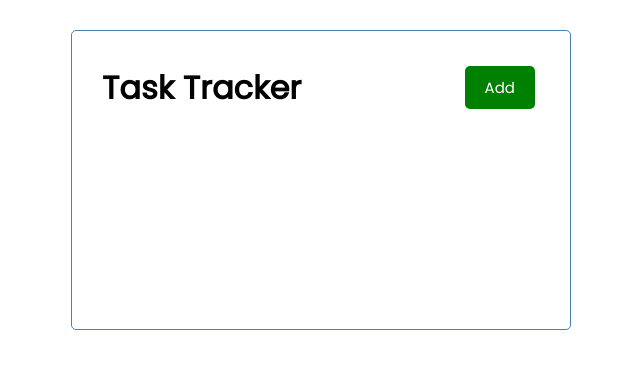
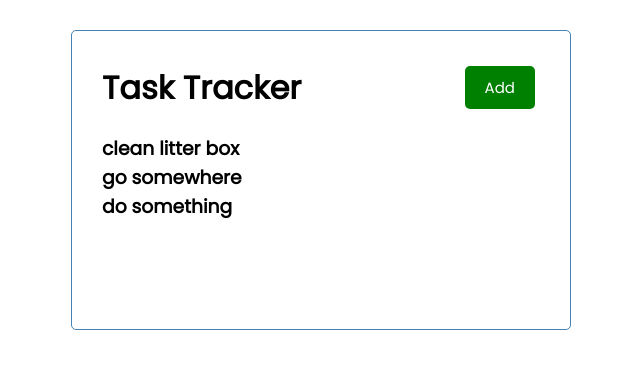
Before and after one commit to Shamoleambo/react-loop, a React (Vite) app: page / in a window 1280 px wide. Shown: the top 368 px of the page, without its empty margins (319-959 px from the left). Built offline with nearby package versions, Linux system fonts and the light colour scheme.

Commit message:
create Tasks component

```diff
--- a/src/App.jsx
+++ b/src/App.jsx
@@ -1,9 +1,24 @@
+import { useState } from 'react'
 import Header from './components/Header'
+import Tasks from './components/Tasks'
+
+const taskList = [
+  {
+    id: 1,
+    text: 'clean litter box',
+    day: 'Jan 23rd at 2:30pm',
+    reminder: true
+  },
+  { id: 2, text: 'go somewhere', day: 'Jan 30th at midnight', reminder: false },
+  { id: 3, text: 'do something', day: 'Feb 1st at noon', reminder: true }
+]
 
 function App() {
+  const [tasks, setTasks] = useState(taskList)
   return (
     <div className='container'>
       <Header />
+      <Tasks tasks={tasks} />
     </div>
   )
 }
--- /dev/null
+++ b/src/components/Tasks.jsx
@@ -0,0 +1,9 @@
+export default function Tasks({ tasks }) {
+  return (
+    <>
+      {tasks.map((task) => (
+        <h3 key={task.id}>{task.text}</h3>
+      ))}
+    </>
+  )
+}
```
